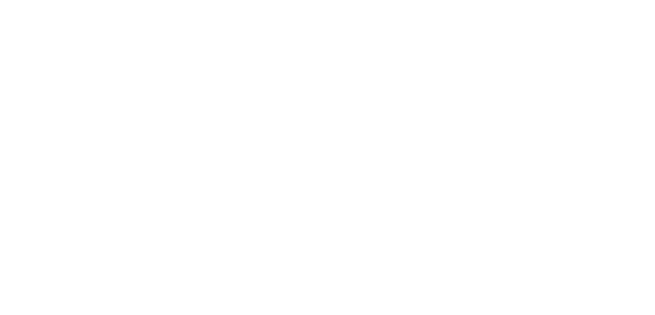
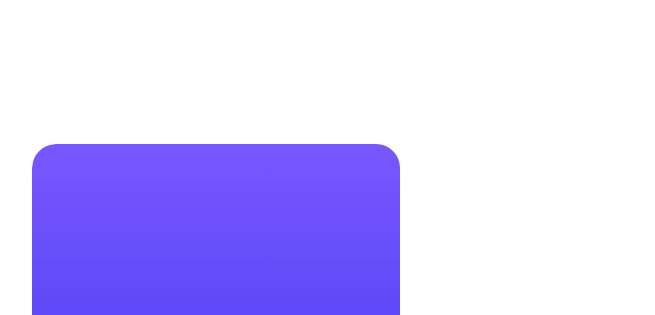
Before and after one commit to ol-berry01/results-summary-component, a website: page index.html in a window 1280 px wide. Shown: the top 315 px of the page, without its empty margins (240-895 px from the left). Drawn offline with Linux system fonts and the light colour scheme.

Commit message:
Add basic results container styles

```diff
--- a/src/03-containers/_container.scss
+++ b/src/03-containers/_container.scss
@@ -1,3 +1,5 @@
+@import '../02-variables/variables';
+
 .container {
     min-height: 100vh;
     display: flex;
@@ -7,6 +9,8 @@
 
 .card {
     width: 23.5rem;
+    border-radius: 1.5rem;
+    overflow: hidden;
     display: grid;
     grid-template-columns: 1fr;
 
@@ -23,4 +27,14 @@
         justify-content: center;
         align-items: center;
     }
+
+    &-results {
+        background-color: $lightSlateBlue;
+        background: linear-gradient($lightSlateBlue 0%, $lightRoyalBlue 100%);
+        color: #ffffff;
+        padding: 1.5rem;
+        border-radius: 1.5rem;
+        overflow: hidden;
+        text-align: center;
+    }
 }
```
Also changed, not shown: dist/style.css.
